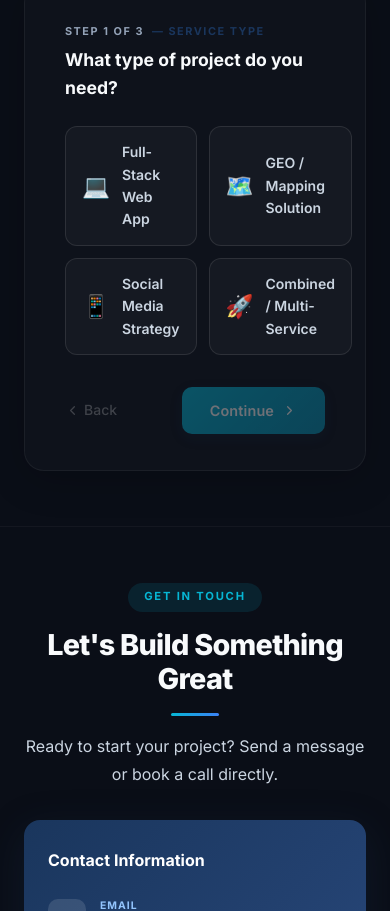
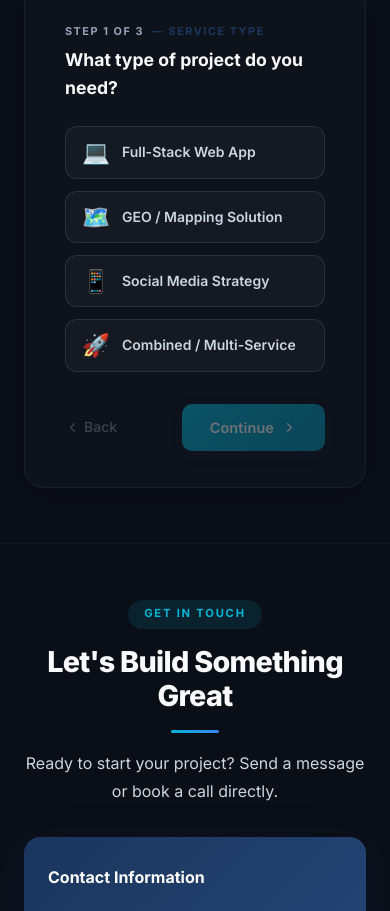
Before and after one commit to Kuldeep0101/kuldeep-ai-solutions, a React (Vite) app: page / in a window 390 px wide. Shown: the part 7901-8812 px from the top of the page. Built offline with nearby package versions, Linux system fonts and the light colour scheme.

Commit message:
fix: ensure estimate calculator options grid stacks on mobile

```diff
--- a/src/components/EstimateCalculator.jsx
+++ b/src/components/EstimateCalculator.jsx
@@ -129,7 +129,7 @@ export default function EstimateCalculator() {
 
                   {/* Option buttons */}
                   {cur.options && (
-                    <div style={{ display: "grid", gridTemplateColumns: "1fr 1fr", gap: 12 }}>
+                    <div className="est-options-grid" style={{ display: "grid", gridTemplateColumns: "1fr 1fr", gap: 12 }}>
                       {cur.options.map((opt, idx) => {
                         const isOn = cur.key === "service" ? sel.service.includes(idx) : sel[cur.key] === idx;
                         return (
@@ -238,6 +238,11 @@ export default function EstimateCalculator() {
           </div>
         </motion.div>
       </div>
+      <style>{`
+        @media (max-width: 600px) {
+          .est-options-grid { grid-template-columns: 1fr !important; }
+        }
+      `}</style>
     </section>
   );
 }
```
